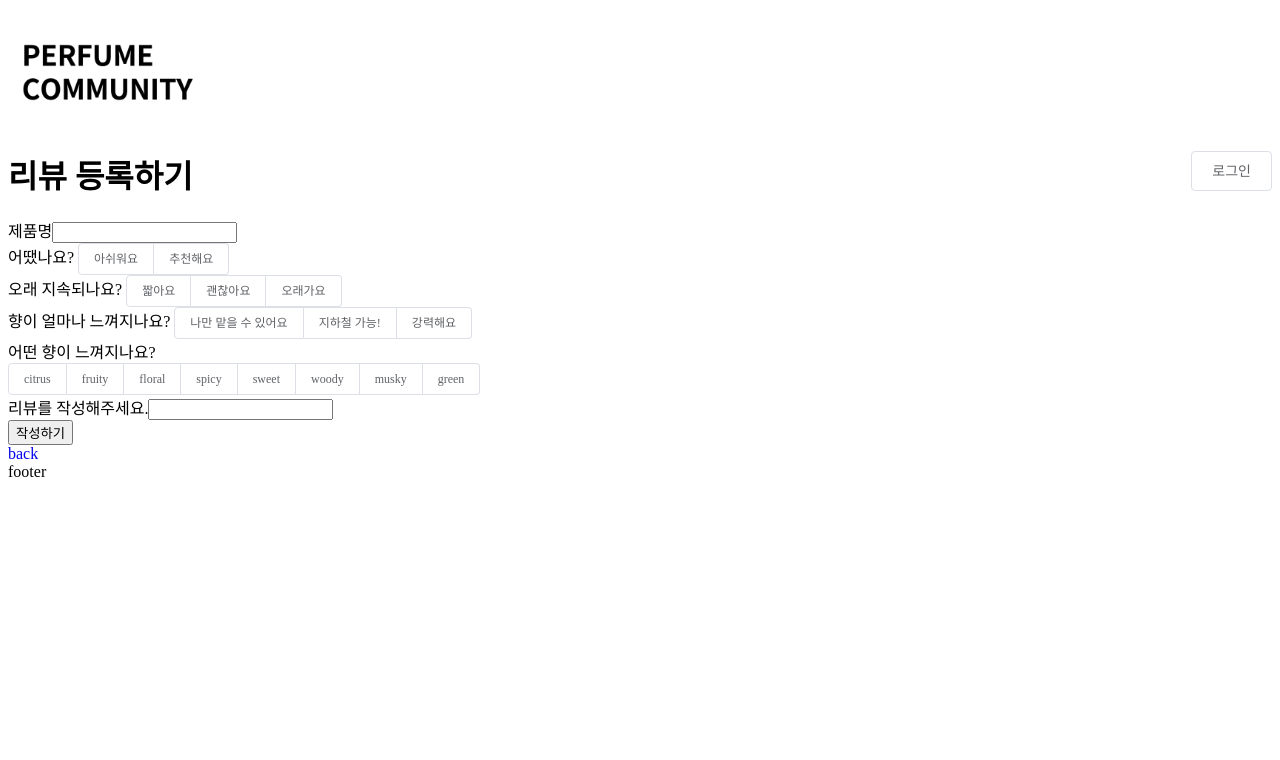
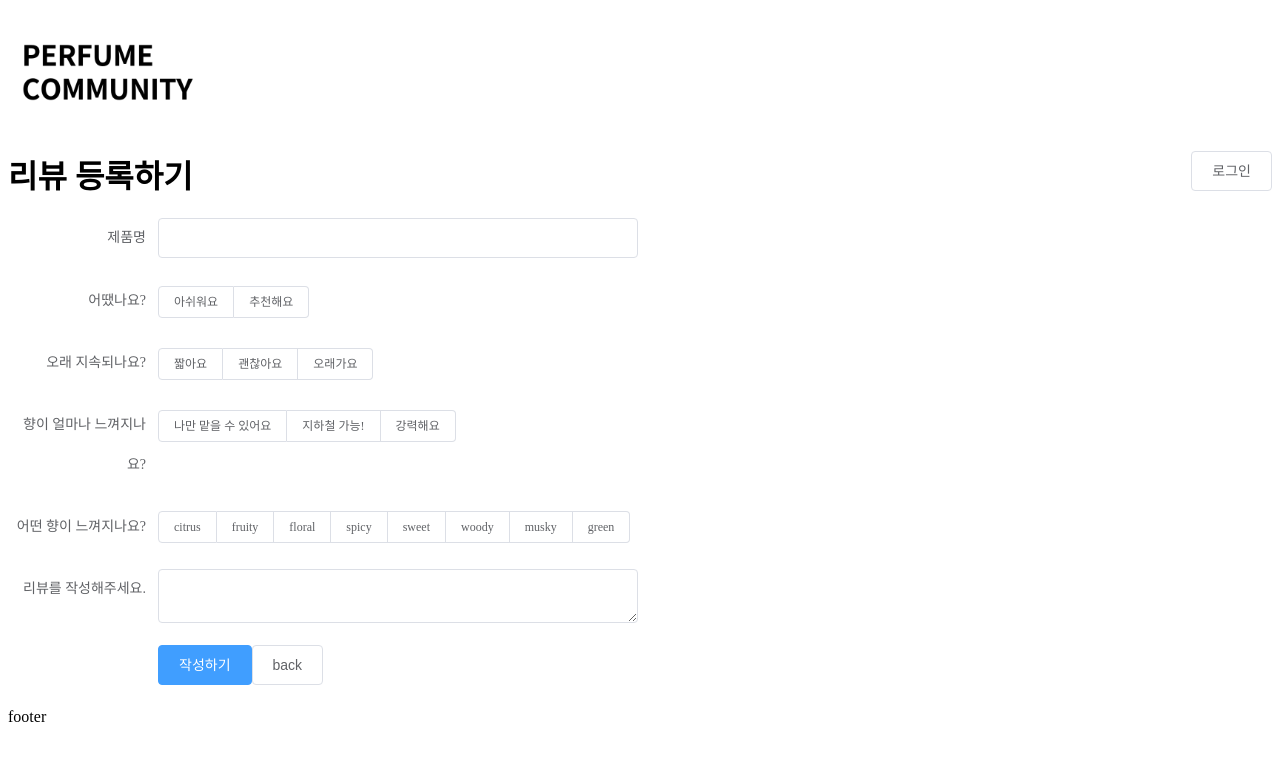
Before and after one commit to summerydev/perfume-community, a Vue app in the folder ui/: page /addreview in a window 1280 px wide. Shown: the top 760 px of the page. Built offline with nearby package versions, Linux system fonts and the light colour scheme.

Commit message:
[ui] element-ui 적용

```diff
--- a/ui/src/App.vue
+++ b/ui/src/App.vue
@@ -36,4 +36,5 @@ a:visited {
   color:#409eff;
   text-decoration: none;
 }
+
 </style>
--- a/ui/src/views/AddReview.vue
+++ b/ui/src/views/AddReview.vue
@@ -1,16 +1,66 @@
 <template>
   <div>
     <h1>리뷰 등록하기</h1>
-    <form @submit.prevent="handleSubmit">
-      <div>
-        <label for="perfumeName">제품명</label>
-        <input
+    <el-form @submit.prevent="handleSubmit" label-width="150px">
+      <el-form-item label="제품명" for="perfumeName">
+        <el-input
           @input="submitAutoComplete"
           type="text"
           name="searchPerfumeName"
           v-model="searchPerfumeName"
           required
         />
+      </el-form-item>
+      <el-form-item label="어땠나요?" for="recommendationValue">
+        <el-radio-group v-model="recommendationValue" size="small" required>
+          <el-radio-button
+            v-for="(item, index) in recommendationMessage"
+            :key="index"
+            :label="item"
+            name="recommendation"
+          ></el-radio-button>
+        </el-radio-group>
+      </el-form-item>
+      <el-form-item label="오래 지속되나요?" for="longevityValue"
+        ><el-radio-group v-model="longevityValue" size="small">
+          <el-radio-button
+            v-for="(item, index) in longevityMessage"
+            :key="index"
+            :label="item"
+            name="longevity"
+          ></el-radio-button>
+        </el-radio-group>
+      </el-form-item>
+      <el-form-item label="향이 얼마나 느껴지나요?" for="strengthValue"
+        ><el-radio-group v-model="strengthValue" size="small">
+          <el-radio-button
+            v-for="(item, index) in strengthMessage"
+            :key="index"
+            :label="item"
+            name="strength"
+          >
+          </el-radio-button>
+        </el-radio-group>
+      </el-form-item>
+      <el-form-item label="어떤 향이 느껴지나요?" for="fragranceValue">
+        <el-checkbox-group v-model="fragranceValue" size="small">
+          <el-checkbox-button
+            v-for="(item, index) in frangranceMessage"
+            :key="index"
+            :label="item"
+            name="fragrance"
+          ></el-checkbox-button>
+        </el-checkbox-group>
+      </el-form-item>
+      <el-form-item label="리뷰를 작성해주세요." for="content"
+        ><el-input type="textarea" :rows="2" v-model="content" />
+      </el-form-item>
+      <el-form-item>
+        <el-button type="primary">작성하기</el-button>
+        <router-link to="/"><el-button>back</el-button></router-link>
+      </el-form-item>
+
+      <!-- <div>
         <div class="autocomplete disabled">
           <div
             @click="setPerfumeName"
@@ -21,59 +71,8 @@
             {{ res }}
           </div>
         </div>
-      </div>
-      <div>
-        어땠나요?
-        <el-radio-group v-model="recommendationValue" size="small">
-          <el-radio-button
-            v-for="(item, index) in recommendationMessage"
-            :key="index"
-            :label="item"
-            name="recommendation"
-          ></el-radio-button>
-        </el-radio-group>
-      </div>
-      <div>
-        오래 지속되나요?
-        <el-radio-group v-model="longevityValue" size="small">
-          <el-radio-button
-            v-for="(item, index) in longevityMessage"
-            :key="index"
-            :label="item"
-            name="longevity"
-          ></el-radio-button>
-        </el-radio-group>
-      </div>
-      <div>
-        향이 얼마나 느껴지나요?
-        <el-radio-group v-model="strengthValue" size="small">
-          <el-radio-button
-            v-for="(item, index) in strengthMessage"
-            :key="index"
-            :label="item"
-            name="strength"
-          ></el-radio-button>
-        </el-radio-group>
-      </div>
-      <div>
-        어떤 향이 느껴지나요?
-        <el-checkbox-group v-model="fragranceValue" size="small">
-          <el-checkbox-button
-            v-for="(item, index) in frangranceMessage"
-            :key="index"
-            :label="item"
-            name="fragrance"
-          ></el-checkbox-button>
-        </el-checkbox-group>
-      </div>
-
-      <div>
-        <label for="content">리뷰를 작성해주세요.</label>
-        <input type="text" v-model="content" />
-      </div>
-      <button>작성하기</button>
-    </form>
-    <router-link to="/">back</router-link>
+      </div> -->
+    </el-form>
   </div>
 </template>
 
@@ -159,8 +158,11 @@ export default {
 };
 </script>
 
-<style>
+<style scoped>
 disabled {
   display: none;
 }
+form {
+  width: 630px;
+}
 </style>
```
